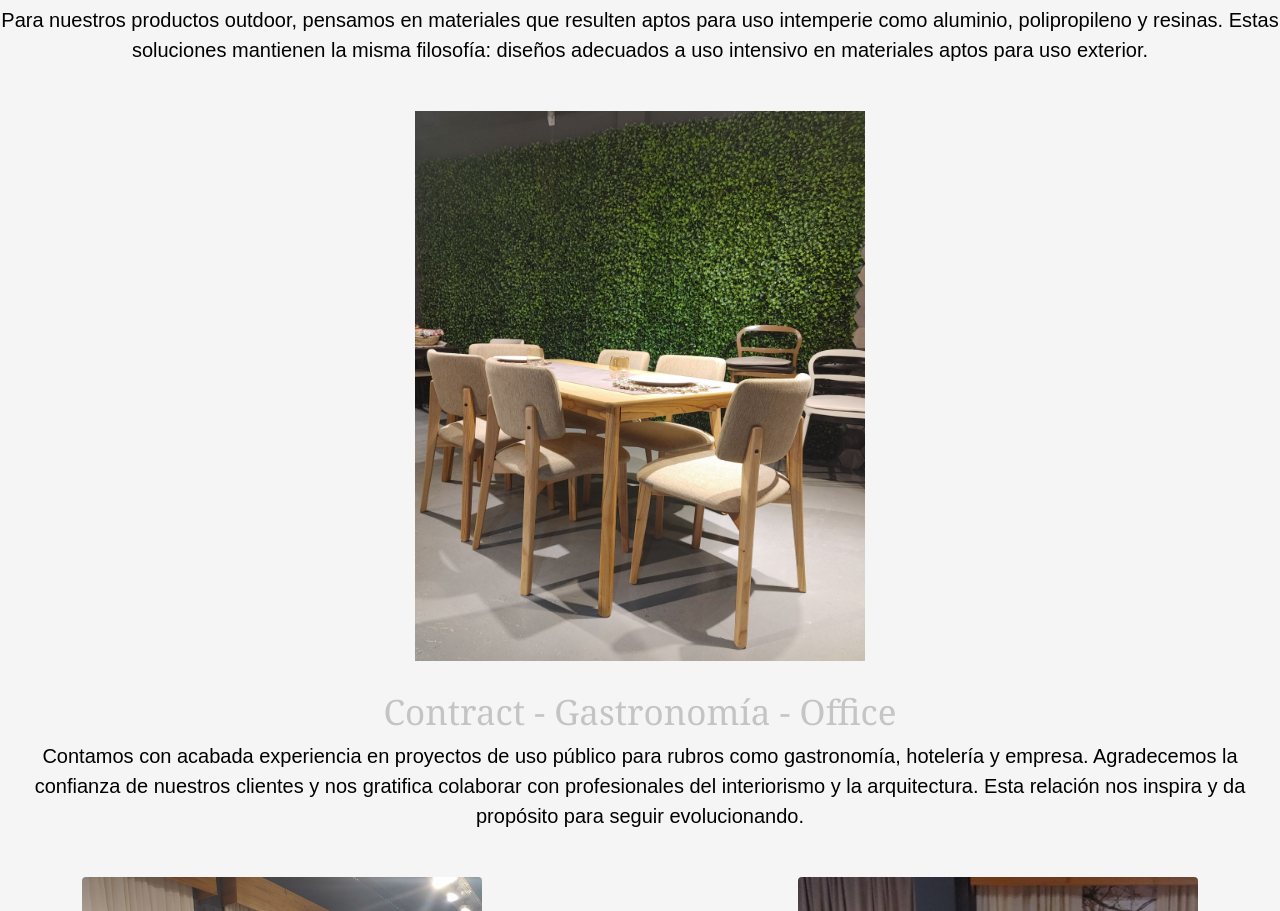
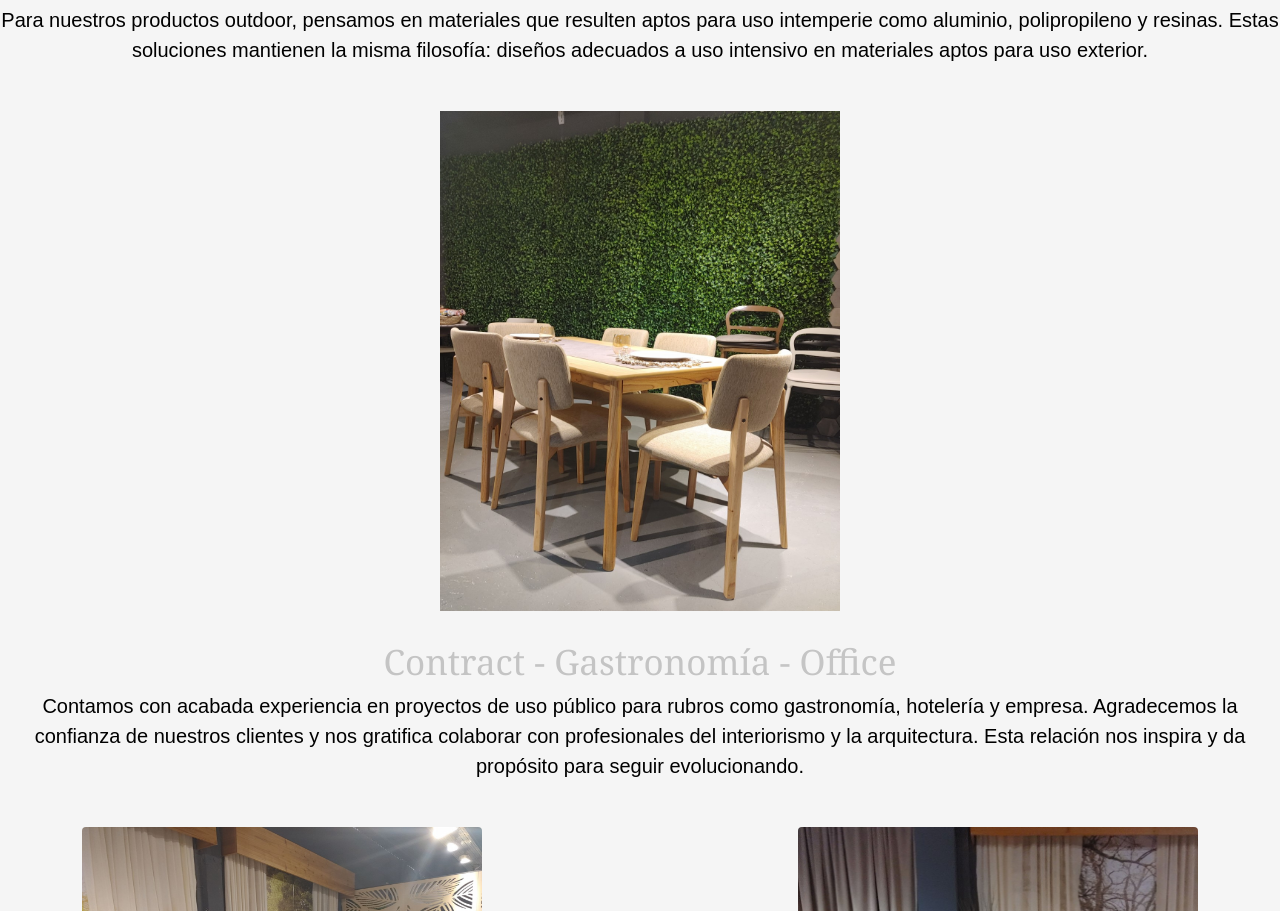
Before and after one commit to AgustinValdera/lcjsillas, a website: page index.html in a window 1280 px wide. Shown: the part 875-1786 px from the top of the page. Drawn offline with nearby package versions, Linux system fonts and the light colour scheme.

Commit message:
imagenes editadas

```diff
--- a/index.html
+++ b/index.html
@@ -62,7 +62,7 @@
           <div class="cajaGrande">
             <p class="out"> Para nuestros productos outdoor, pensamos en materiales que resulten aptos para uso intemperie como aluminio, polipropileno y resinas. Estas soluciones mantienen la misma filosofía: diseños adecuados a uso intensivo en materiales aptos para uso exterior.</p>
             <br>
-            <img src="imagenes/gossip.jpg" class="" height="550px" width="450px" alt="...">
+            <img src="imagenes/gossip.jpg" class="" height="500px" width="400px" alt="...">
           </div>
 <br>
 <h4 class="aparecer"> Contract - Gastronomía - Office </h4>
```
